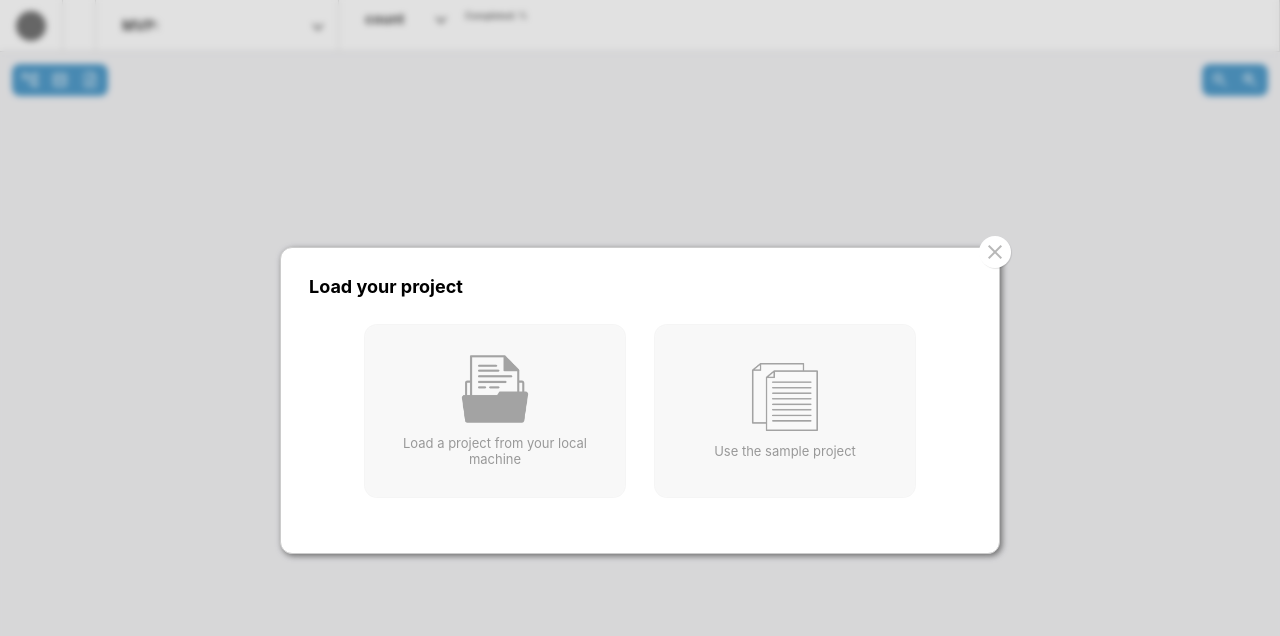
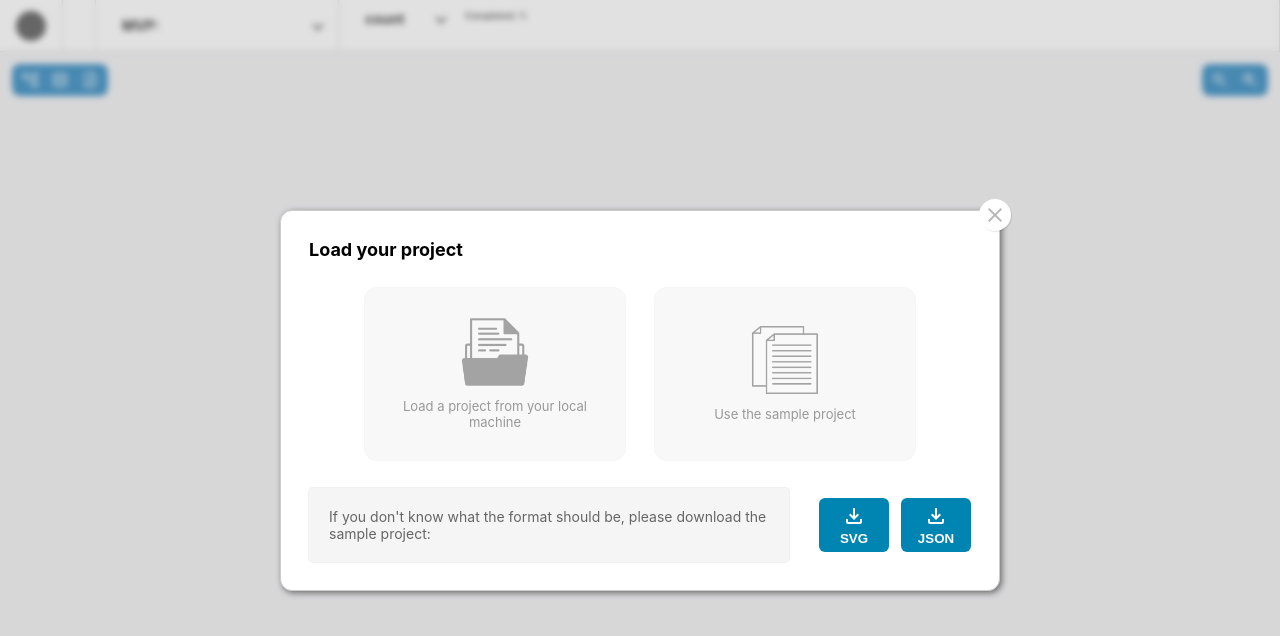
Before and after one commit to CarlosAngulo/project-tracking, an Angular app: page /#/dependency in a window 1280 px wide. Shown: the top 636 px of the page. Built offline with nearby package versions, Linux system fonts and the light colour scheme.

Commit message:
download files

```diff
--- a/src/app/components/json-loader/json-loader.component.html
+++ b/src/app/components/json-loader/json-loader.component.html
@@ -18,7 +18,7 @@
             </div>
         </div>
         <div class="modal-footer">
-            <div class="file-status" *ngIf="uploadStatus === 'success' || uploadStatus === 'failed'">
+            <div class="file-status" *ngIf="uploadStatus === 'success' || uploadStatus === 'failed' || uploadStatus === 'default'">
                 <div class="file-status-message" [class]="uploadStatus">
                     {{loadProjectMessages[uploadStatus].message}}
                 </div>
--- a/src/app/components/json-loader/json-loader.component.ts
+++ b/src/app/components/json-loader/json-loader.component.ts
@@ -23,7 +23,7 @@ export class JsonLoaderComponent implements OnInit {
   fr!: FileReader;
   fileName!: string;
   fileExtensions = fileExtensions;
-  uploadStatus = '';
+  uploadStatus = 'default';
   project!: IProject;
   loadProjectMessages = {
     success: {
@@ -31,6 +31,9 @@ export class JsonLoaderComponent implements OnInit {
     },
     failed: {
       message: 'The file does not complain the structure needed. Please downdolad one of the following files to create your own with the same strcuture.'
+    },
+    default: {
+      message: "If you don't know what the format should be, please download the sample project:"
     }
   }
 
```
Also changed, not shown: 3 other files (tests, documents, lock files or other folders).
